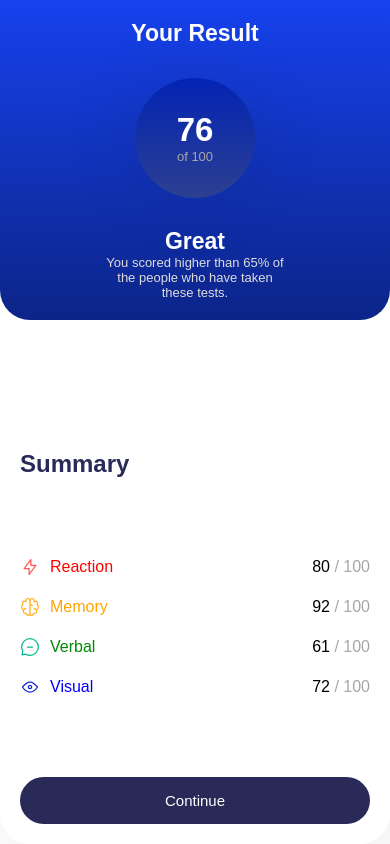
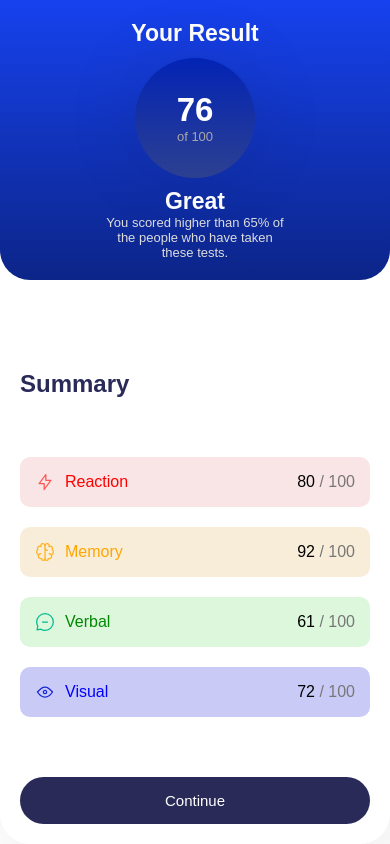
Before and after one commit to 19Vin70/Responsive-Card, a plain HTML site: page index.html in a window 390 px wide. Drawn offline with Linux system fonts and the light colour scheme.

Commit message:
New commit

```diff
--- a/assets/css/style.css
+++ b/assets/css/style.css
@@ -87,7 +87,7 @@ body {
 .main-content .row-container {
     display: flex;
     flex-direction: column;
-    gap: 40px;
+    gap: 10px;
 }
 
 .main-content .row-container .main-row {
@@ -95,12 +95,30 @@ body {
     display: flex;
     align-items: center;
     justify-content: space-between;
+    padding: 15px;
+    border-radius: 10px
 }
 
 .main-content .row-container .main-row .icons {
     display: flex;
     align-items: center;
     gap: 10px;
+}
+
+.main-content .row-container .main-row:nth-child(1) {
+    background: #f9e5e5;
+}
+
+.main-content .row-container .main-row:nth-child(2) {
+    background: #f8edd9;
+}
+
+.main-content .row-container .main-row:nth-child(3) {
+    background: #dcf7dc;
+}
+
+.main-content .row-container .main-row:nth-child(4) {
+    background: #cacaf7;
 }
 
 .main-content .row-container .main-row:nth-child(1) .icons p {
@@ -120,7 +138,7 @@ body {
 }
 
 .main-content .row-container .main-row p span {
-    color: #a8a7a7;
+    color: #777;
 }
 
 .main-content button {
@@ -151,7 +169,7 @@ body {
     }
 
     .side-content {
-        height: 320px;
+        height: 280px;
         border-radius: 0 0 30px 30px;
     }
 
@@ -181,6 +199,12 @@ body {
     }
 
     .main-content .row-container {
+        display: flex;
+        flex-direction: column;
+        gap: 5px;
+    }
+
+    .main-content .row-container {
         gap: 20px;
     }
 }
```
